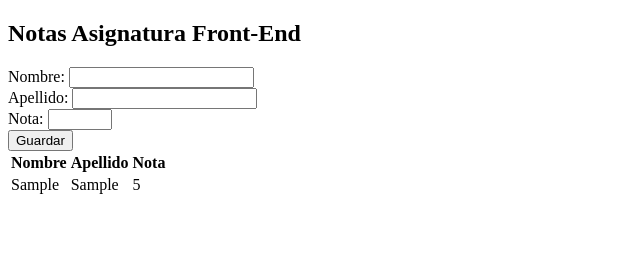
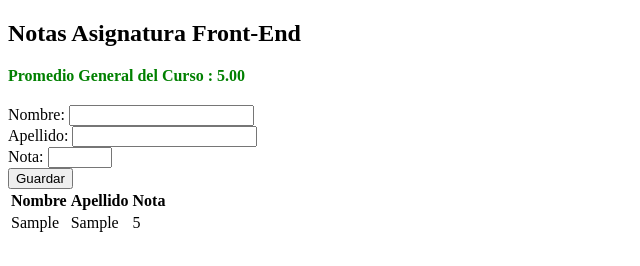
Before and after one commit to Benjagm005/Proyecto-JS, a plain HTML site: page index.html in a window 1280 px wide. Both pictures are taken after typing "Sample", "Sample", "5" into the empty fields and a click on the button "Guardar". Shown: the whole page, without its empty margins (0-640 px from the left). Drawn offline with Linux system fonts and the light colour scheme.

Commit message:
calcular promedio

```diff
--- a/index.html
+++ b/index.html
@@ -4,9 +4,17 @@
     <meta charset="UTF-8">
     <meta name="viewport" content="width=device-width, initial-scale=1.0">
     <title>Document</title>
+    <style>
+        #average{
+            font-weight: bold;
+            color: green;
+            margin-bottom: 20px;
+        }
+    </style>
 </head>
 <body>
     <h2>Notas Asignatura Front-End</h2>
+    <div id="average">Promedio General del Curso : N/A</div>
     <form id="studentForm">
         <div>
             <label for="name">Nombre:</label>
--- a/script.js
+++ b/script.js
@@ -15,6 +15,7 @@ document.getElementById("studentForm").addEventListener("submit",function(e){
      students.push(student)
      console.log(students)
      addstudentToTable(student)
+     calcularPromedio()
      this.reset();
 
 })
@@ -28,3 +29,16 @@ function addstudentToTable(student){
     `;
 tablebody.appendChild(row)
 }
+
+const promDiv=document.getElementById("average");
+function calcularPromedio(){
+    if(students.length===0){
+        promDiv.innerHTML="Promedio General del Curso : N/A";
+            return
+
+    }
+    /*calcular el promedio*/
+   const total=students.reduce((acc,students)=>acc+students.grade,0);
+   const average=total/students.length;
+   promDiv.innerHTML=`Promedio General del Curso : ${average.toFixed(2)}`;
+}
```
